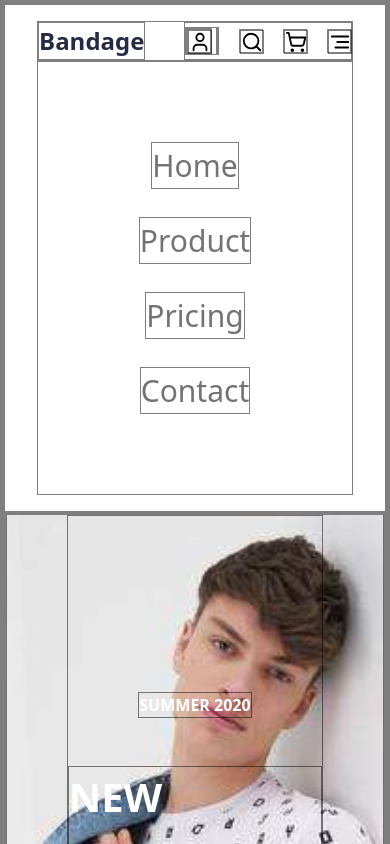
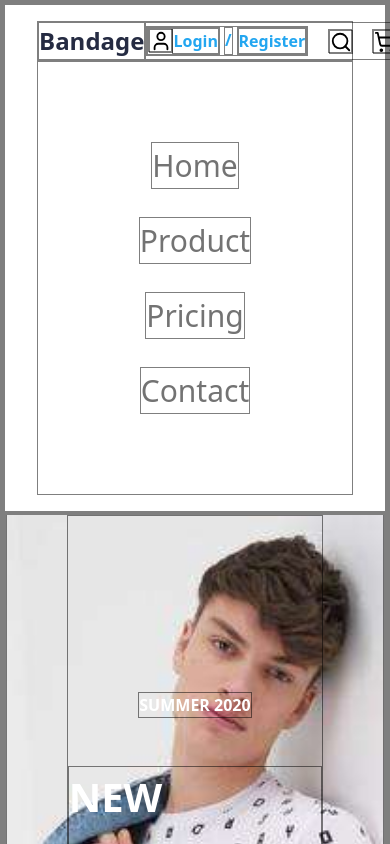
Before and after one commit to hmgny/Frontend_Final_Project_e-commerce, a React (Vite) app: page / in a window 390 px wide. Shown: the top 844 px of the page. Built offline with nearby package versions, Linux system fonts and the light colour scheme.

Commit message:
Kullanıcı bilgileri header a gönderildi

```diff
--- a/src/layout/Header.jsx
+++ b/src/layout/Header.jsx
@@ -1,25 +1,41 @@
-import React from "react";
-
+import React, { useEffect, useState } from "react";
 import { User, Search, ShoppingCart, AlignRight, Heart } from "lucide-react";
 import { Link } from "react-router-dom";
+import Avatar from "react-avatar";
 
 function Header() {
+  const [user, setUser] = useState(null);
+
+  useEffect(() => {
+    // localStorage'dan kullanıcı bilgisini al
+    const storedUser = localStorage.getItem("user");
+    if (storedUser) {
+      setUser(JSON.parse(storedUser)); // Kullanıcıyı state'e yerleştir
+    }
+  }, []); // State sadece component mount olduğunda güncellenir.
+
+  const handleLogout = () => {
+    // Çıkış yapıldığında localStorage'ı temizle
+    localStorage.removeItem("token");
+    localStorage.removeItem("user");
+    setUser(null); // Kullanıcıyı state'ten sil
+  };
+
   return (
-    <>
     <header className="flex flex-col px-8 py-4 sm:flex-row sm:justify-between">
-        <div className=" flex justify-between w-full">
+      <div className="flex justify-between w-full">
         <Link
           to=""
           className="h4 font-bold text-textColor sm:flex sm:justify-start"
         >
           Bandage
         </Link>
-          <div className="sm:flex sm:flex-row sm:items-center hidden sm:gap-5 mr-72 ml-16 ">
+        <div className="sm:flex sm:flex-row sm:items-center hidden sm:gap-5 mr-72 ml-16">
           <Link to="" className="text-SecondaryTextColor h7 font-bold">
             Home
           </Link>
           <Link to="" className="text-SecondaryTextColor h7 font-bold">
-              Shop{" "}
+            Shop
           </Link>
           <Link to="" className="text-SecondaryTextColor h7 font-bold">
             About
@@ -36,20 +52,39 @@ function Header() {
         </div>
         <div className="flex gap-5 items-center justify-end">
           <div className="flex gap-1">
-              <Link to="" className="flex">
+            {user ? (
+              <div className="flex items-center">
+                <Avatar
+                  className="hidden sm:block "
+                  name={user.name}
+                  src={user.avatar || "/images/men.jpg"}
+                  size="40" // Avatar boyutu
+                  round={true} // Yuvarlak avatar
+                />
+                <h6 className="text-Primary h6 font-bold ml-2 hidden sm:block">
+                  {user.name}
+                </h6>
+                <button
+                  onClick={handleLogout}
+                  className="ml-2 text-red-500 font-bold"
+                >
+                  Çıkış Yap
+                </button>
+              </div>
+            ) : (
+              <>
+                <Link to="/login" className="flex">
                   <p className="w-6 h-6">
                     <User className="text-black sm:text-Primary" />
                   </p>
-                <h6 className="hidden sm:block text-Primary h6 font-bold">
-                  Login
-                </h6>
+                  <h6 className="text-Primary h6 font-bold">Login</h6>
                 </Link>
-              <h6 className="hidden sm:block text-Primary h6 font-bold">/</h6>
+                <h6 className="text-Primary h6 font-bold">/</h6>
                 <Link to="/signup" className="flex">
-                <h6 className="hidden sm:block text-Primary h6 font-bold">
-                  Register
-                </h6>
+                  <h6 className="text-Primary h6 font-bold">Register</h6>
                 </Link>
+              </>
+            )}
           </div>
 
           <Link to="" className="w-6 h-6">
@@ -59,10 +94,10 @@ function Header() {
             <ShoppingCart className="text-black sm:text-Primary" />
           </Link>
           <Link to="" className="w-6 h-6 sm:hidden">
-              <AlignRight className="text-black " />
+            <AlignRight className="text-black" />
           </Link>
           <Link to="" className="sm:w-6 sm:h-6 hidden sm:block">
-              <Heart className="sm:text-Primary " />
+            <Heart className="sm:text-Primary" />
           </Link>
         </div>
       </div>
@@ -81,7 +116,6 @@ function Header() {
         </Link>
       </div>
     </header>
-    </>
   );
 }
 
```
Lines whose indentation alone changed are shown as unchanged.
